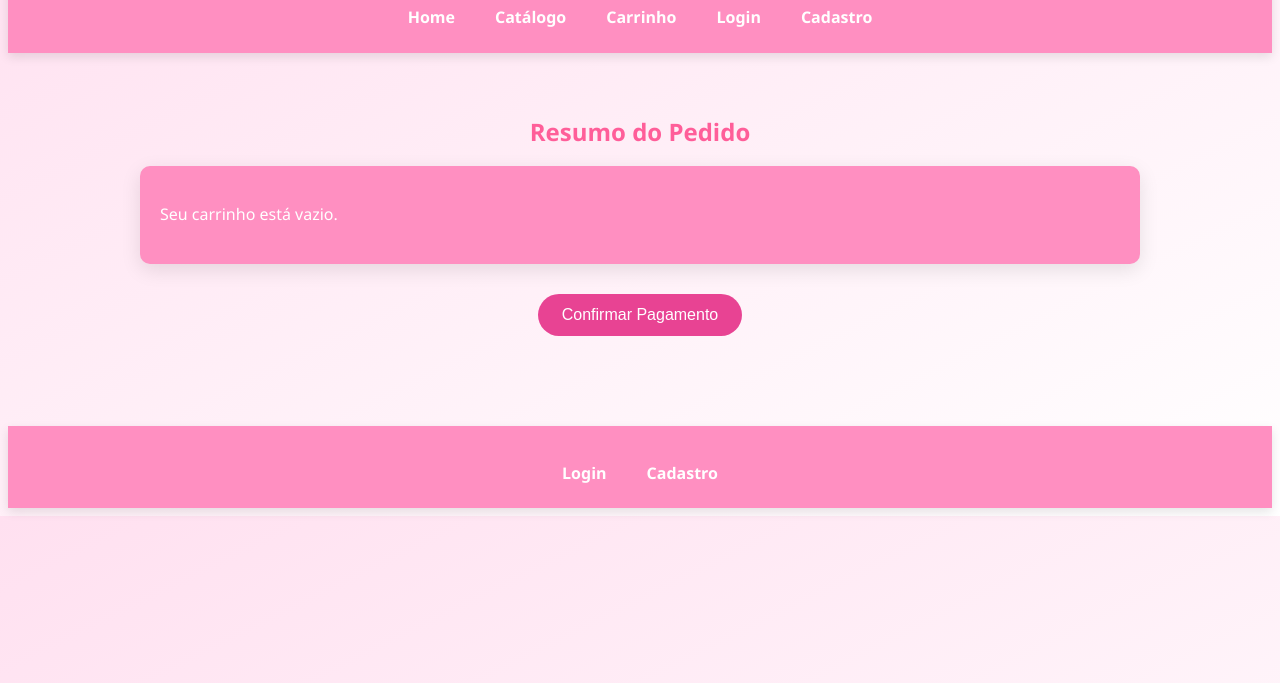
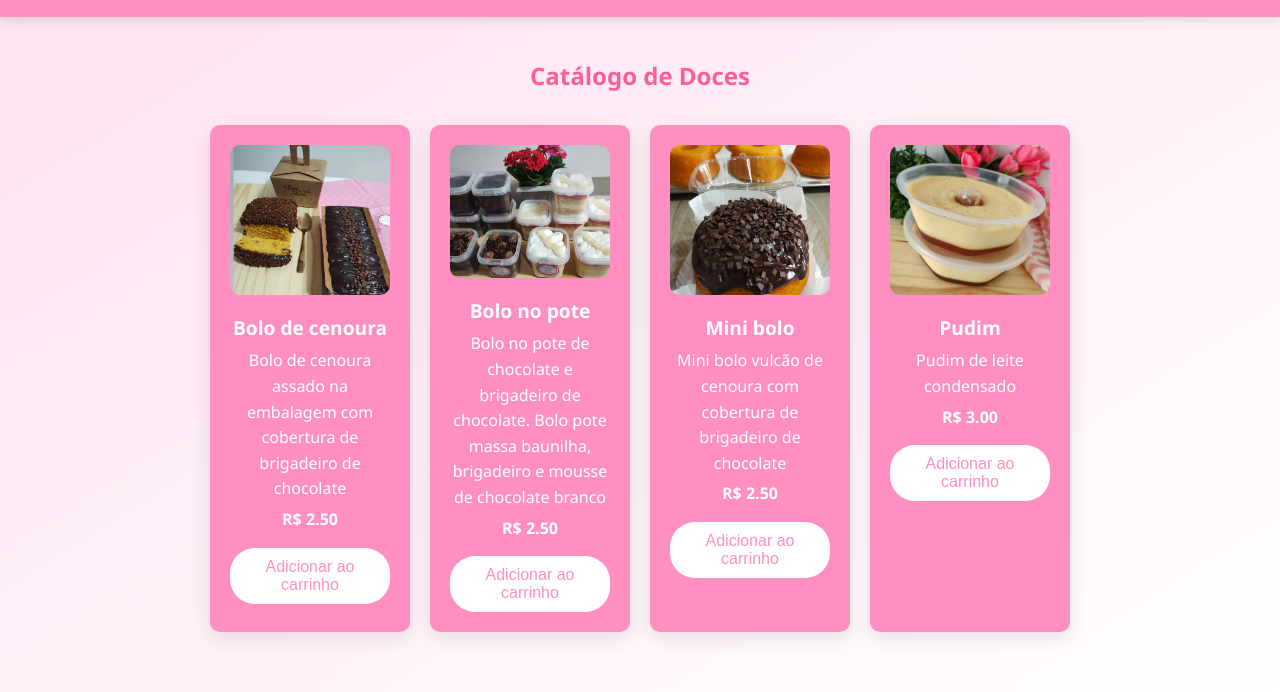
Before and after one commit to lipe3234/caseirinhone, a plain HTML site: page catalogo.html in a window 1280 px wide. Shown: the part 117-809 px from the top of the page. Drawn offline with Linux system fonts and the light colour scheme.

Commit message:
Update catalogo.html

```diff
--- a/catalogo.html
+++ b/catalogo.html
@@ -1,18 +1,9 @@
 <!DOCTYPE html>
-<html lang="pt-BR">
-<head>
-  <meta charset="UTF-8">
-  <meta name="viewport" content="width=device-width, initial-scale=1.0">
-  <title>Catálogo</title>
-  <script src="https://www.gstatic.com/firebasejs/9.0.0/firebase-app.js"></script>
-  <script src="https://www.gstatic.com/firebasejs/9.0.0/firebase-database.js"></script>
-  <script src="https://www.gstatic.com/firebasejs/9.0.0/firebase-auth.js"></script>
-  <style>
-    <!DOCTYPE html>
 <html lang="pt-br">
 <head>
   <meta charset="UTF-8">
-  <title>Pagamento</title>
+  <title>Catálogo</title>
+</head>
   <style>
     * {
       margin: 0;
@@ -91,40 +82,64 @@
       text-align: center;
     }
 
-    #resumoPedido {
+    .produto-container {
+      display: flex;
+      justify-content: center;
+      gap: 20px;
+      flex-wrap: wrap;
+      margin-top: 30px;
+    }
+
+    .produto {
       background-color: #ff8fc1;
       padding: 20px;
       border-radius: 10px;
+      width: 200px;
+      text-align: center;
       box-shadow: 0 6px 20px rgba(0, 0, 0, 0.1);
+      transition: transform 0.3s ease, box-shadow 0.3s ease;
       margin-bottom: 20px;
     }
 
-    #resumoPedido h3 {
-      color: white;
-      font-size: 1.5rem;
-      margin-bottom: 10px;
+    .produto:hover {
+      transform: translateY(-5px);
+      box-shadow: 0 10px 30px rgba(0, 0, 0, 0.15);
     }
 
-    #resumoPedido p {
+    .produto img {
+      width: 100%;
+      max-height: 150px;
+      object-fit: cover;
+      border-radius: 10px;
+    }
+
+    .produto h3 {
+      font-size: 1.2rem;
+      margin-top: 10px;
+      color: white;
+    }
+
+    .produto p {
       color: white;
       font-size: 1rem;
+      margin: 5px 0;
     }
 
-    #confirmarPagamento {
-      background-color: #e84393;
-      color: white;
+    .produto button {
+      background-color: white;
+      color: #ff8fc1;
       border: none;
-      padding: 12px 24px;
+      padding: 10px 20px;
       border-radius: 25px;
       font-size: 1rem;
-      margin: 30px auto 50px;
-      display: block;
       cursor: pointer;
+      margin-top: 10px;
       transition: background 0.3s ease;
     }
 
-    #confirmarPagamento:hover {
-      background-color: #d63384;
+    .produto button:hover {
+      background-color: #ff5e99;
+      color: white;
     }
 
     @keyframes fadeIn {
@@ -139,19 +154,30 @@
       }
     }
 
+    @keyframes slideIn {
+      from {
+        opacity: 0;
+        transform: translateY(-30px);
+      }
+
+      to {
+        opacity: 1;
+        transform: translateY(0);
+      }
+    }
+
     @media (max-width: 768px) {
-      main {
-        padding: 20px;
+      .produto-container {
+        flex-direction: column;
+        align-items: center;
       }
     }
   </style>
-</head>
 <body>
   <header>
     <h1>Caseirinhos da Ne</h1>
     <nav>
       <a href="index.html">Home</a>
-      <a href="catalogo.html">Catálogo</a>
       <a href="carrinho.html">Carrinho</a>
       <a href="login.html">Login</a>
       <a href="cadastro.html">Cadastro</a>
@@ -159,64 +185,54 @@
   </header>
 
   <main>
-    <h2>Resumo do Pedido</h2>
-    <div id="resumoPedido">
-      <!-- Resumo do pedido será preenchido aqui -->
+    <h2>Catálogo de Doces</h2>
+    <div class="produto-container" id="produtos">
+      <!-- Produtos serão inseridos aqui via JS -->
     </div>
-    <button id="confirmarPagamento">Confirmar Pagamento</button>
   </main>
 
   <script>
-    const carrinho = JSON.parse(localStorage.getItem("carrinho")) || [];
-    console.log("Carrinho no pagamento:", carrinho); // Verificação do conteúdo do carrinho
+    const produtos = [
+      {
+        nome: "Bolo de cenoura",
+        descricao: "Bolo de cenoura assado na embalagem com cobertura de brigadeiro de chocolate",
+        preco: 2.5,
+        imagem: "d1.jpg"
+      },
+      {
+        nome: "Bolo no pote",
+        descricao: "Bolo no pote de chocolate e brigadeiro de chocolate. Bolo pote massa baunilha, brigadeiro e mousse de chocolate branco",
+        preco: 2.5,
+        imagem: "d2.jpg"
+      },
+      {
+        nome: "Mini bolo",
+        descricao: "Mini bolo vulcão de cenoura com cobertura de brigadeiro de chocolate",
+        preco: 2.5,
+        imagem: "d3.jpg"
+      },
+      {
+        nome: "Pudim",
+        descricao: "Pudim de leite condensado",
+        preco: 3.0,
+        imagem: "d4.jpg"
+      }
+    ];
 
-    const resumoPedido = document.getElementById("resumoPedido");
+    const produtosContainer = document.getElementById("produtos");
 
-    let total = 0;
-
-    if (carrinho.length === 0) {
-      resumoPedido.innerHTML = "<p>Seu carrinho está vazio.</p>";
-    } else {
-      carrinho.forEach((produto) => {
-        total += produto.preco;
-        const produtoDiv = document.createElement("div");
-        produtoDiv.innerHTML = `
-          <h3>${produto.nome}</h3>
-          <p>Preço: R$ ${produto.preco.toFixed(2)}</p>
-        `;
-        resumoPedido.appendChild(produtoDiv);
-      });
-
-      const totalDiv = document.createElement("div");
-      totalDiv.innerHTML = `<h3>Total: R$ ${total.toFixed(2)}</h3>`;
-      resumoPedido.appendChild(totalDiv);
-    }
-
-    document.getElementById("confirmarPagamento").addEventListener("click", () => {
-      if (carrinho.length === 0) {
-        alert("Seu carrinho está vazio!");
-      } else {
-        alert("Pagamento confirmado! Agradecemos pela sua compra.");
-        localStorage.removeItem("carrinho"); // limpa o carrinho
-        window.location.href = "index.html"; // redireciona para home
-      }
+    produtos.forEach((produto) => {
+      const div = document.createElement("div");
+      div.classList.add("produto");
+      div.innerHTML = `
+        <img src="${produto.imagem}" alt="${produto.nome}" />
+        <h3>${produto.nome}</h3>
+        <p>${produto.descricao}</p>
+        <p><strong>R$ ${produto.preco.toFixed(2)}</strong></p>
+        <button onclick='adicionarAoCarrinho(${JSON.stringify(produto)})'>Adicionar ao carrinho</button>
+      `;
+      produtosContainer.appendChild(div);
     });
-  </script>
-</body>
-</html>
-
-  </style>
-  <script>
-    const firebaseConfig = {
-      apiKey: "your-api-key",
-      authDomain: "your-auth-domain",
-      databaseURL: "your-database-url",
-      projectId: "your-project-id",
-      storageBucket: "your-storage-bucket",
-      messagingSenderId: "your-sender-id",
-      appId: "your-app-id"
-    };
-    firebase.initializeApp(firebaseConfig);
 
     function adicionarAoCarrinho(produto) {
       let carrinho = JSON.parse(localStorage.getItem("carrinho")) || [];
@@ -224,48 +240,6 @@
       localStorage.setItem("carrinho", JSON.stringify(carrinho));
       alert(`${produto.nome} adicionado ao carrinho!`);
     }
-
-    const produtos = [
-      { nome: "Bolo de Chocolate", descricao: "Delicioso bolo de chocolate", preco: 25.00 },
-      { nome: "Doce de Leite", descricao: "Doce de leite caseiro", preco: 15.00 },
-    ];
-
-    document.addEventListener("DOMContentLoaded", function () {
-      const catalogoContainer = document.getElementById("catalogo");
-      produtos.forEach((produto) => {
-        const div = document.createElement("div");
-        div.classList.add("produto-card");
-        div.innerHTML = `
-          <img src="product-placeholder.jpg" alt="Produto">
-          <h3>${produto.nome}</h3>
-          <p>${produto.descricao}</p>
-          <p>Preço: R$ ${produto.preco.toFixed(2)}</p>
-          <button onclick='adicionarAoCarrinho(${JSON.stringify(produto)})'>Adicionar ao carrinho</button>
-        `;
-        catalogoContainer.appendChild(div);
-      });
-
-      firebase.auth().onAuthStateChanged((user) => {
-        if (user) {
-          document.getElementById("linkLogin").style.display = "none";
-          document.getElementById("linkCadastro").style.display = "none";
-        } else {
-          document.getElementById("linkLogin").style.display = "block";
-          document.getElementById("linkCadastro").style.display = "block";
-        }
-      });
-    });
   </script>
-</head>
-<body>
-  <header>
-    <nav>
-      <a href="index.html" id="linkLogin">Login</a>
-      <a href="cadastro.html" id="linkCadastro">Cadastro</a>
-    </nav>
-  </header>
-
-  <div id="catalogo" class="catalogo-container"></div>
-
 </body>
 </html>
```
